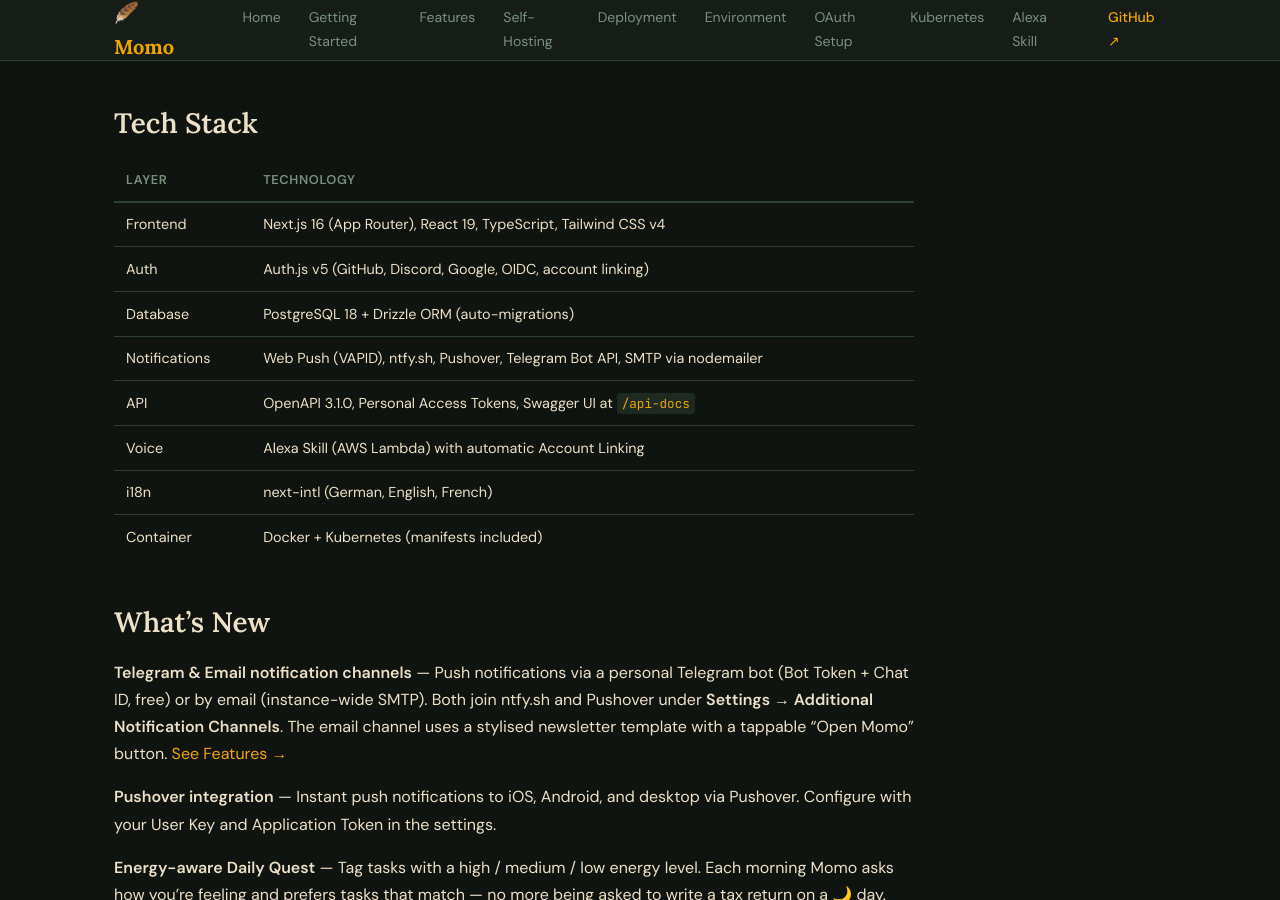
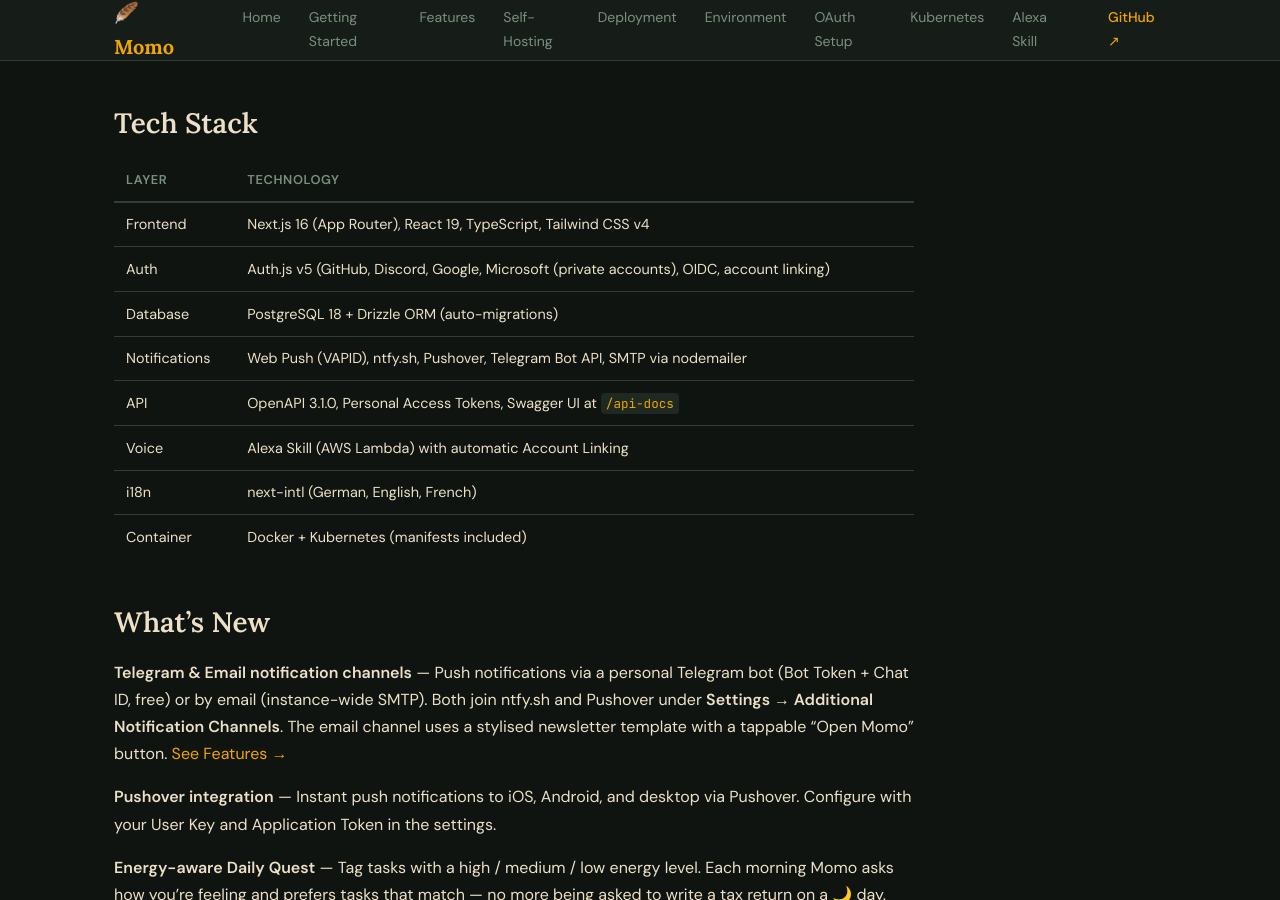
Before and after one commit to jp1337/momo, a Jekyll site: the page built from docs-site/index.md, in a window 1280 px wide and 900 px high, scrolled down 2313 px. Built offline with Jekyll 4.4.1, drawn with Linux system fonts in a browser that asks for light colours.

Commit message:
docs: list Microsoft sign-in in README + docs-site index
Follow-up to 1b61beb. The provider tables and tech stack lines in
README.md and docs-site/index.md still enumerated only GitHub/Discord/
Google/OIDC — added Microsoft (private accounts only) so the overview
docs reflect what's actually configurable.

```diff
--- a/docs-site/index.md
+++ b/docs-site/index.md
@@ -130,7 +130,7 @@
 | Layer | Technology |
 |---|---|
 | Frontend | Next.js 16 (App Router), React 19, TypeScript, Tailwind CSS v4 |
-| Auth | Auth.js v5 (GitHub, Discord, Google, OIDC, account linking) |
+| Auth | Auth.js v5 (GitHub, Discord, Google, Microsoft (private accounts), OIDC, account linking) |
 | Database | PostgreSQL 18 + Drizzle ORM (auto-migrations) |
 | Notifications | Web Push (VAPID), ntfy.sh, Pushover, Telegram Bot API, SMTP via nodemailer |
 | API | OpenAPI 3.1.0, Personal Access Tokens, Swagger UI at `/api-docs` |
```
Also changed, not shown: README.md.
